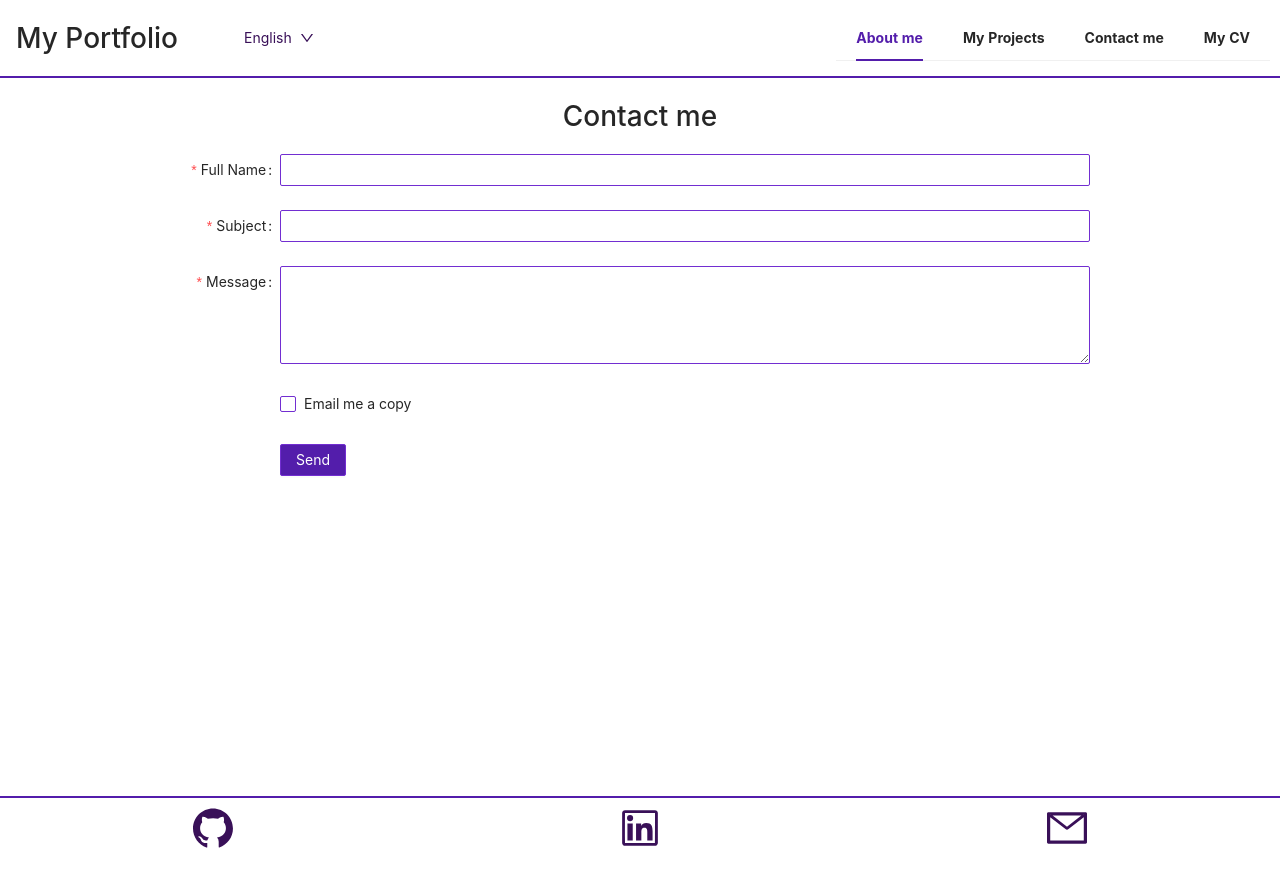
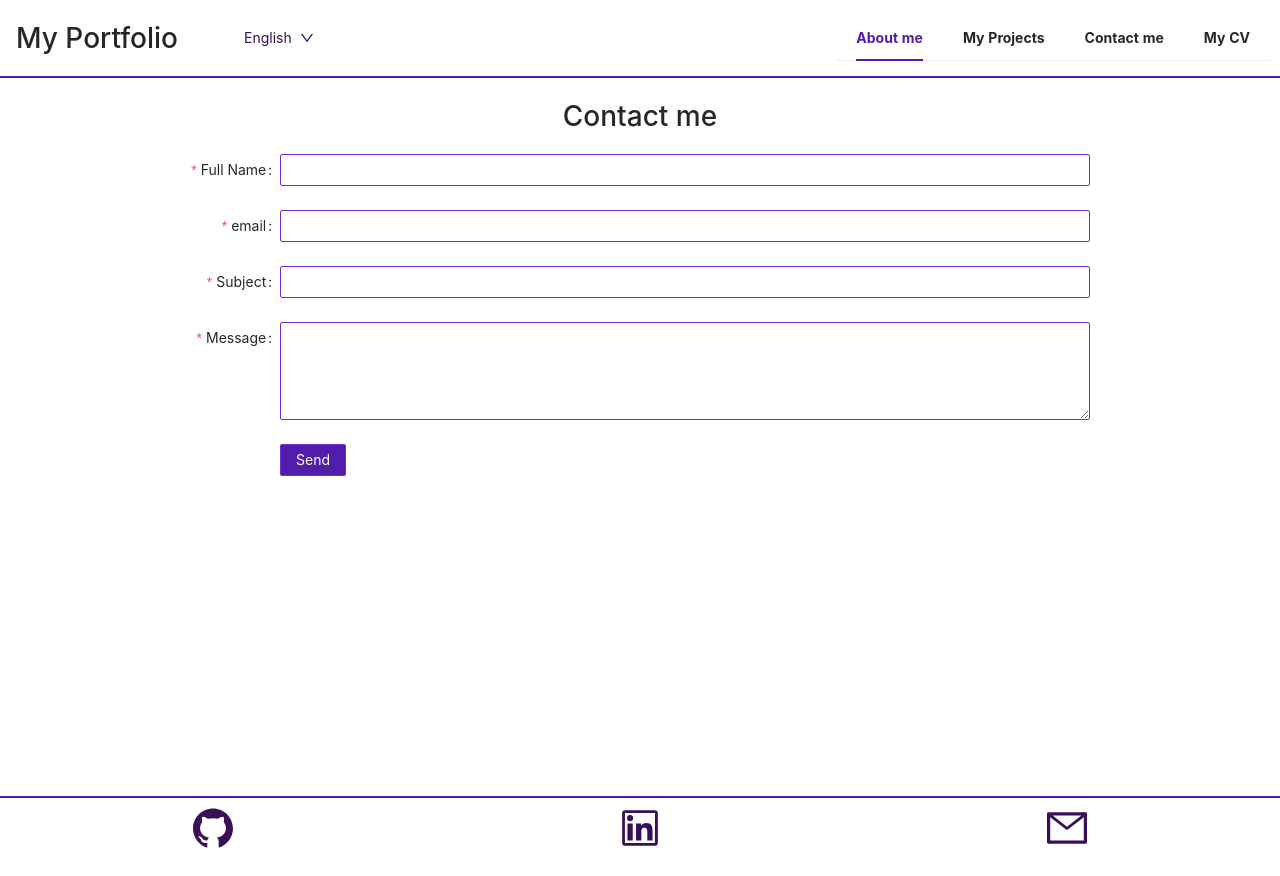
Before and after one commit to Am0031/my-portfolio-react, a React (Create React App) app: page /contact in a window 1280 px wide. Built offline with nearby package versions, Linux system fonts and the light colour scheme.

Commit message:
added emailjs package and form send

```diff
--- a/package.json
+++ b/package.json
@@ -11,6 +11,7 @@
     "@testing-library/user-event": "^13.5.0",
     "antd": "^4.22.7",
     "date-fns": "^2.29.2",
+    "emailjs-com": "^3.2.0",
     "i18next": "^21.9.1",
     "react": "^18.2.0",
     "react-dom": "^18.2.0",
--- a/src/pages/Contact/index.js
+++ b/src/pages/Contact/index.js
@@ -1,9 +1,18 @@
+import { send } from "emailjs-com";
+import { useState } from "react";
 import { Button, Checkbox, Form, Input } from "antd";
 const { TextArea } = Input;
 
 export const Contact = () => {
   const onFinish = (values) => {
     console.log("Success:", values);
+    send("service_zhpu8is", "template_vd21ue1", values, "cIRPZQpttqS3shP03")
+      .then((response) => {
+        console.log("SUCCESS!", response.status, response.text);
+      })
+      .catch((err) => {
+        console.log("FAILED...", err);
+      });
   };
 
   const onFinishFailed = (errorInfo) => {
@@ -31,11 +40,23 @@ export const Contact = () => {
         >
           <Form.Item
             label="Full Name"
-            name="fullname"
+            name="name"
             rules={[
               {
                 required: true,
-                message: "Please input your full name!",
+                message: "Please enter your name!",
+              },
+            ]}
+          >
+            <Input />
+          </Form.Item>
+          <Form.Item
+            label="email"
+            name="email"
+            rules={[
+              {
+                required: true,
+                message: "Please enter your email!",
               },
             ]}
           >
@@ -47,7 +68,7 @@ export const Contact = () => {
             rules={[
               {
                 required: true,
-                message: "Please input a subject!",
+                message: "Please add a subject!",
               },
             ]}
           >
@@ -59,21 +80,11 @@ export const Contact = () => {
             rules={[
               {
                 required: true,
-                message: "Please input your message here!",
+                message: "Please type a message!",
               },
             ]}
           >
             <TextArea rows={4} />
-          </Form.Item>
-          <Form.Item
-            name="email"
-            valuePropName="checked"
-            wrapperCol={{
-              offset: 4,
-              span: 16,
-            }}
-          >
-            <Checkbox>Email me a copy</Checkbox>
           </Form.Item>
           <Form.Item
             wrapperCol={{
```
Also changed, not shown: 1 other file (tests, documents, lock files or other folders).
